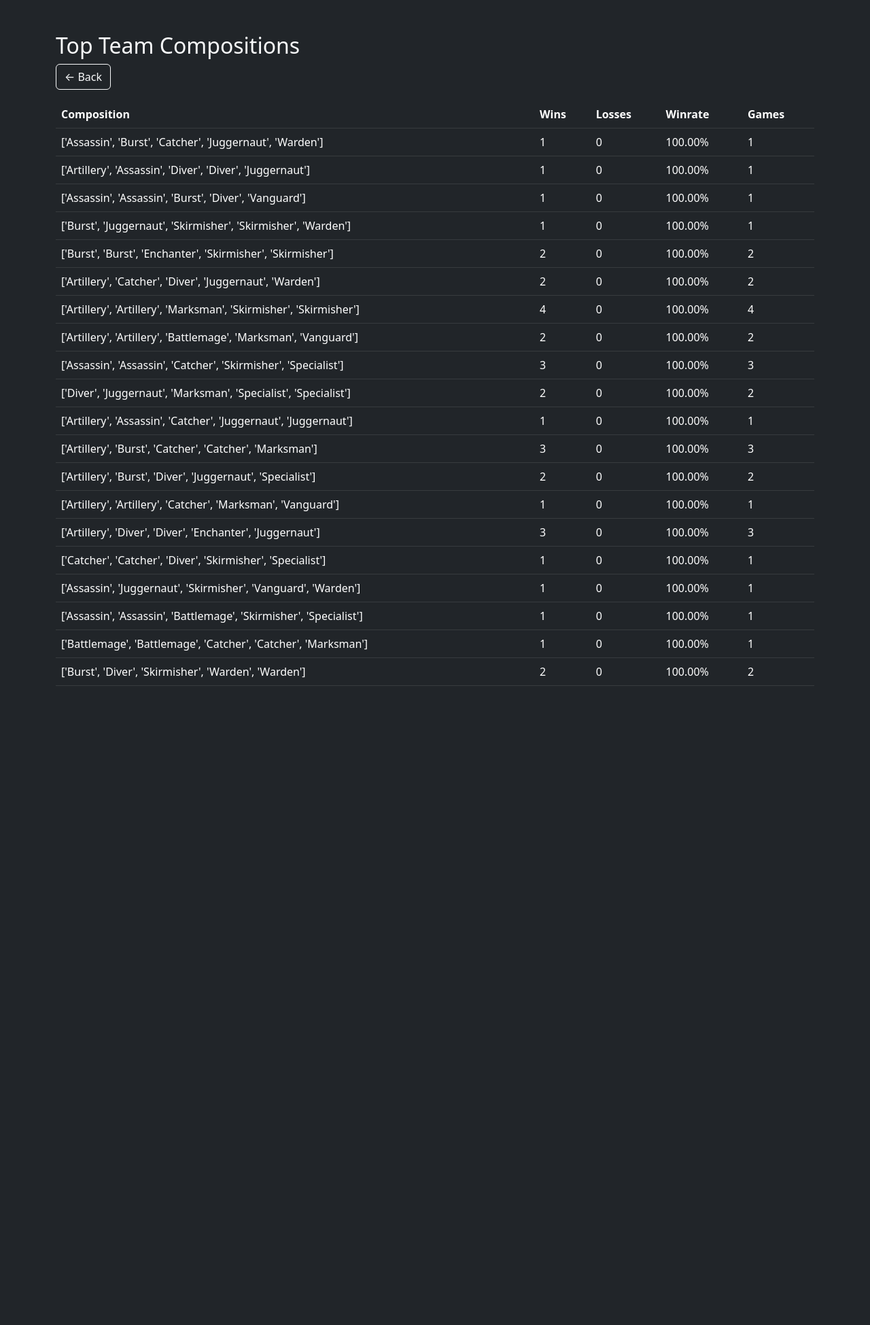
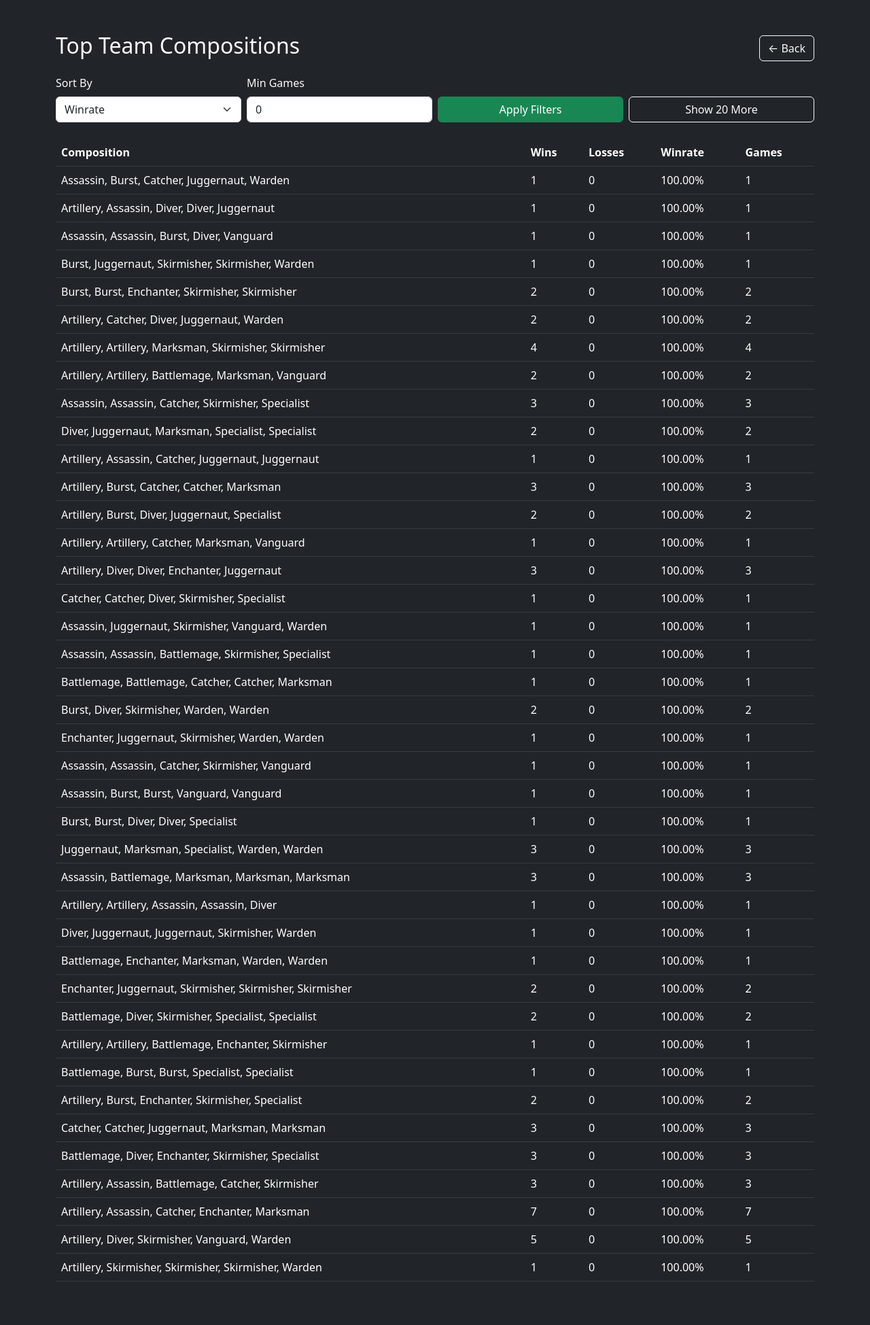
Before and after one commit to NikiPOU/LoL-Team-Comp-Analyzer, a Flask app: page /leaderboard?sort=winrate&min_games=0&limit=40 in a window 1280 px wide. Shown: the whole page at 68% size. Before the commit the page ends 1009 px from the top, so only its background shows below. Run offline with Flask 3, Linux system fonts and the light colour scheme; data comes from the database, SQL or seed files in the repository.

Commit message:
Should be gooood now

```diff
--- a/app.py
+++ b/app.py
@@ -3,8 +3,8 @@ import sqlite3
 from categorization import get_category, champion_roles
 
 app = Flask(__name__)
+DB_PATH = "team_comps.db"
 
-DB_PATH = "team_comps.db"
 
 @app.route("/", methods=["GET", "POST"])
 def index():
@@ -17,28 +17,23 @@ def index():
 
         if search_mode == "champion":
             champions = [
-                request.form.get("champ1"),
-                request.form.get("champ2"),
-                request.form.get("champ3"),
-                request.form.get("champ4"),
-                request.form.get("champ5"),
+                request.form.get(f"champ{i}") for i in range(1, 6)
             ]
             champions = [c for c in champions if c]
             categories = sorted([get_category(c) for c in champions])
+
         elif search_mode == "category":
             categories = [
-                request.form.get("role1"),
-                request.form.get("role2"),
-                request.form.get("role3"),
-                request.form.get("role4"),
-                request.form.get("role5"),
+                request.form.get(f"category{i}") for i in range(1, 6)
             ]
             categories = sorted([c for c in categories if c])
+
         else:
             categories = []
 
-
-        if len(categories) == 5:
+        if len(categories) < 5:
+            message = "Please select 5 champions or categories before searching."
+        else:
             comp = str(categories)
 
             conn = sqlite3.connect(DB_PATH)
@@ -51,16 +46,14 @@ def index():
                 wins, losses, winrate = row
                 total_games = wins + losses
                 result = {
-                    "categories": categories,
+                    "categories": ", ".join(categories),
                     "wins": wins,
                     "losses": losses,
                     "winrate": f"{winrate * 100:.2f}%",
                     "games": total_games
                 }
             else:
-                message = "No data found for this composition."
-        else:
-            message = "Please select 5 champions or categories before searching."
+                message = f"No data found for composition: {', '.join(categories)}"
 
     categories_list = sorted(set(champion_roles.values()))
     champions_list = sorted(champion_roles.keys())
@@ -77,18 +70,37 @@ def index():
 
 @app.route("/leaderboard")
 def leaderboard():
+    sort_by = request.args.get("sort", "winrate")
+    min_games = int(request.args.get("min_games", 0))
+    limit = int(request.args.get("limit", 20))
+
+    valid_sorts = {"winrate": "winrate DESC", "games": "games DESC"}
+    sort_order = valid_sorts.get(sort_by, "winrate DESC")
+
     conn = sqlite3.connect(DB_PATH)
     cur = conn.cursor()
-    cur.execute("""
+    cur.execute(f"""
         SELECT comp, wins, losses, winrate, (wins + losses) AS games
         FROM team_comps
-        WHERE wins + losses > 0
-        ORDER BY winrate DESC
-        LIMIT 20
-    """)
+        WHERE (wins + losses) >= ?
+        ORDER BY {sort_order}
+        LIMIT ?
+    """, (min_games, limit))
     comps = cur.fetchall()
     conn.close()
-    return render_template("leaderboard.html", comps=comps)
+
+    comps = [
+        (comp.strip("[]").replace("'", "").replace(",", ","), wins, losses, winrate, games)
+        for comp, wins, losses, winrate, games in comps
+    ]
+
+    return render_template(
+        "leaderboard.html",
+        comps=comps,
+        sort_by=sort_by,
+        min_games=min_games,
+        limit=limit
+    )
 
 
 if __name__ == "__main__":
--- a/templates/index.html
+++ b/templates/index.html
@@ -113,6 +113,7 @@
 {% if result %}
 <div class="alert alert-success mt-4 text-center">
   <h4>Composition Found</h4>
+  <p><strong>Composition:</strong> {{ result.categories }}</p>
   <p><strong>Winrate:</strong> {{ result.winrate }}</p>
   <p><strong>Games analyzed:</strong> {{ result.games }}</p>
 </div>
@@ -122,5 +123,6 @@
 </div>
 {% endif %}
 
+
 </body>
 </html>
--- a/templates/leaderboard.html
+++ b/templates/leaderboard.html
@@ -6,8 +6,31 @@
 </head>
 <body class="bg-dark text-light">
   <div class="container py-5">
-    <h2>Top Team Compositions</h2>
-    <a href="/" class="btn btn-outline-light mb-3">← Back</a>
+    <div class="d-flex justify-content-between align-items-center mb-3">
+      <h2>Top Team Compositions</h2>
+      <a href="/" class="btn btn-outline-light">← Back</a>
+    </div>
+
+    <form method="get" class="row g-2 mb-4">
+      <div class="col-md-3">
+        <label class="form-label">Sort By</label>
+        <select class="form-select" name="sort">
+          <option value="winrate" {% if sort_by == "winrate" %}selected{% endif %}>Winrate</option>
+          <option value="games" {% if sort_by == "games" %}selected{% endif %}>Sample Size</option>
+        </select>
+      </div>
+      <div class="col-md-3">
+        <label class="form-label">Min Games</label>
+        <input type="number" class="form-control" name="min_games" min="0" value="{{ min_games }}">
+      </div>
+      <div class="col-md-3 align-self-end">
+        <button class="btn btn-success w-100">Apply Filters</button>
+      </div>
+      <div class="col-md-3 align-self-end">
+        <a href="/leaderboard?sort={{ sort_by }}&min_games={{ min_games }}&limit={{ limit + 20 }}" class="btn btn-outline-light w-100">Show 20 More</a>
+      </div>
+    </form>
+
     <table class="table table-dark table-hover align-middle">
       <thead>
         <tr>
```
